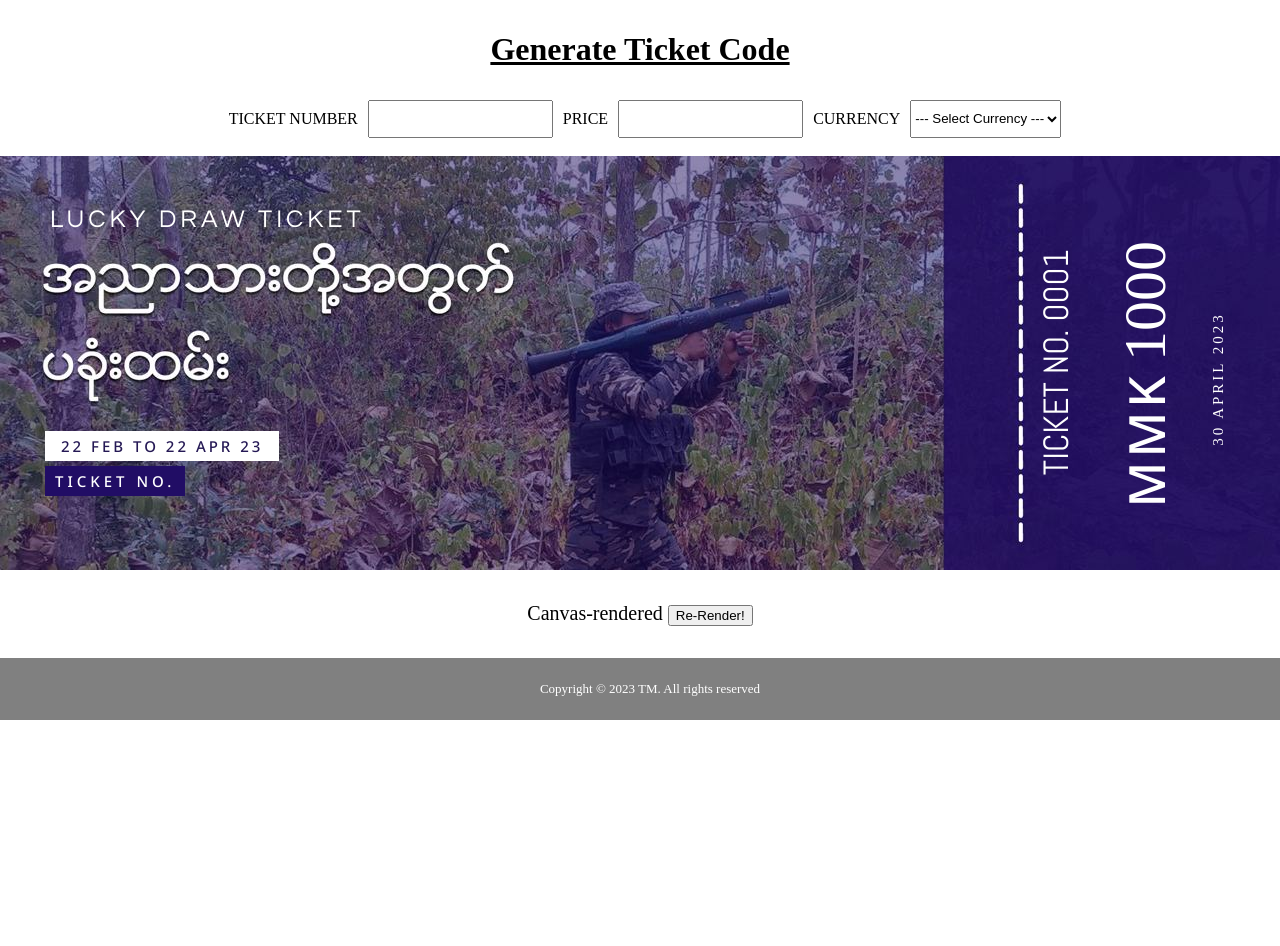
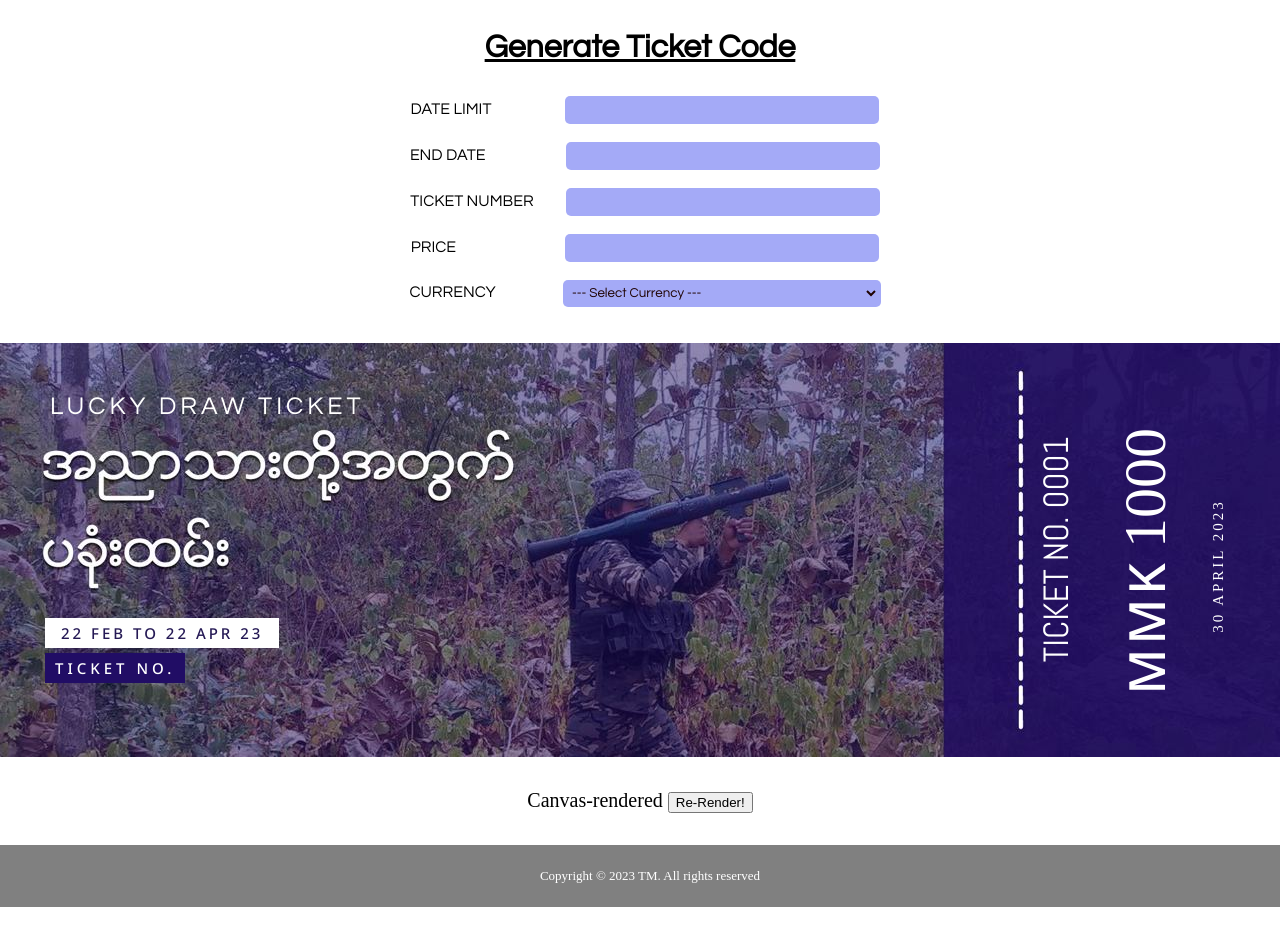
Before and after one commit to Thin-Myat-Naing/ticket_code, a plain HTML site: page index.html in a window 1280 px wide. Shown: the top 946 px of the page. Drawn offline with Linux system fonts and the light colour scheme.

Commit message:
date input and css

```diff
--- a/index.html
+++ b/index.html
@@ -18,6 +18,14 @@
   <div class="main">
     <h1>Generate Ticket Code</h1>
     <div class="input-form">
+      <label for="date-limit">Date Limit</label>
+      <input type="text" id="date-limit" onclick='dateLimit(this)'/>
+      <br />
+      <br />
+      <label for="longdate">End date</label>
+      <input type="text" id="longdate" onclick='longDate(this)'/>
+      <br />
+      <br />
       <label for="start">TICKET NUMBER </label>
       <input type="number" id="start" onkeyup='ticketNumber(this)'/>
       <br />
@@ -37,6 +45,8 @@
         <option value="USD">USD</option>
         <option value="THB">THB</option>
       </select>
+      <br />
+      <br />
     </div>
     <br/>
 
@@ -44,13 +54,13 @@
         <div id="imagewrap" class="wrap">
           <div class="img-main"></div>
           <div class="heading">LUCKY DRAW TICKET</div>
-          <span class="date">22 FEB TO 22 APR 23</span>
+          <span id="date">22 FEB TO 22 APR 23</span>
           <div id='ticket-number'>TICKET NO. </div>
           <div class="left-blue">
             <div id='ticket-numbers'>TICKET NO. 0001 </div>
             <div id="currency_name">MMK</div>
             <div id='price'>1000</div>
-            <div class="long-date">30 APRIL 2023</div>
+            <div id="long-date">30 APRIL 2023</div>
           </div>
         </div>
     </div>
@@ -66,7 +76,18 @@
 <script>
    let start_number = document.getElementById("start") ;
    let money = document.getElementById("money");
+   let date_limit = document.getElementById("date-limit");
+   let long_date = document.getElementById("longdate");
 
+
+   let dateLimit = (ele) => {
+    date_limit = ele.value;
+    document.getElementById('date').innerHTML = date_limit.replace(/\n\r?/g, '<br />');
+   }
+   let longDate = (ele) => {
+    long_date = ele.value;
+    document.getElementById('long-date').innerHTML = long_date.replace(/\n\r?/g, '<br />');
+   }
 
    let ticketNumber = (ele) => {
       start_number = ele.value;
--- a/style.css
+++ b/style.css
@@ -12,15 +12,44 @@ h1 {
   text-align: center;
   padding: 10px 0;
   text-decoration: underline;
+  font-family: 'Questrial', sans-serif;
 }
 .input-form {
   margin: 0 auto;
   width: 100%;
-  display: flex;
-  justify-content: center;
+  display: block;
+  text-align: center;
+}
+input, select {
+  background: #a4aaf7;
+  border: 2px solid transparent;
+  border-radius: 5px;
+  color: #1f0303;
+  font-family: 'Questrial', sans-serif;
+  padding: 5px;
+  width: 300px;
+}
+input#start {
+  margin-left: 1.4em;
+}
+input#money {
+  margin-left: 7.2em;
+}
+select#currency {
+  margin-left: 4em;
+  width: 318px;
+  padding: 3.5px;
+}
+input#date-limit {
+  margin-left: 4.5em;
+}
+input#longdate {
+  margin-left: 5em;
 }
 label {
   margin: 10px;
+  text-transform: uppercase;
+  font-family: 'Questrial', sans-serif;
 }
 .desc {
   text-align: center;
@@ -36,6 +65,7 @@ label {
 .wrap, .html2canvas, .image_text {
   display: block;
   vertical-align: top;
+  margin-bottom: 2em;
 }
 .wrap {
   text-align: center;
@@ -64,7 +94,7 @@ label {
   font-size: 25px;
   letter-spacing: 4px;
 }
-.date {
+#date {
   font-family: 'Noto Sans', sans-serif;
   position: absolute;
   top: 17em;
@@ -75,6 +105,7 @@ label {
   margin: 20px 0;
   letter-spacing: 3px;
   font-size: 15px;
+  text-transform: uppercase;
 }
 #ticket-number {
   font-family: 'Noto Sans', sans-serif;
@@ -95,7 +126,7 @@ label {
   top: 4em;
   position: relative;
 }
-.dash-line, .left-blue > #ticket-numbers, #price, #currency_name, .long-date {
+.dash-line, .left-blue > #ticket-numbers, #price, #currency_name, #long-date {
   position: absolute;
 }
 .left-blue > #ticket-numbers {
@@ -118,7 +149,7 @@ label {
   bottom: 0;
   width: 100%;
 }
-.long-date {
+#long-date {
   transform: rotate(270deg);
   top: -34em;
   bottom: 0;
@@ -127,6 +158,7 @@ label {
   left: 55em;
   letter-spacing: 3px;
   width: 100%;
+  text-transform: uppercase;
 }
 #currency_name {
   font-family: 'Noto Sans', sans-serif;
```
